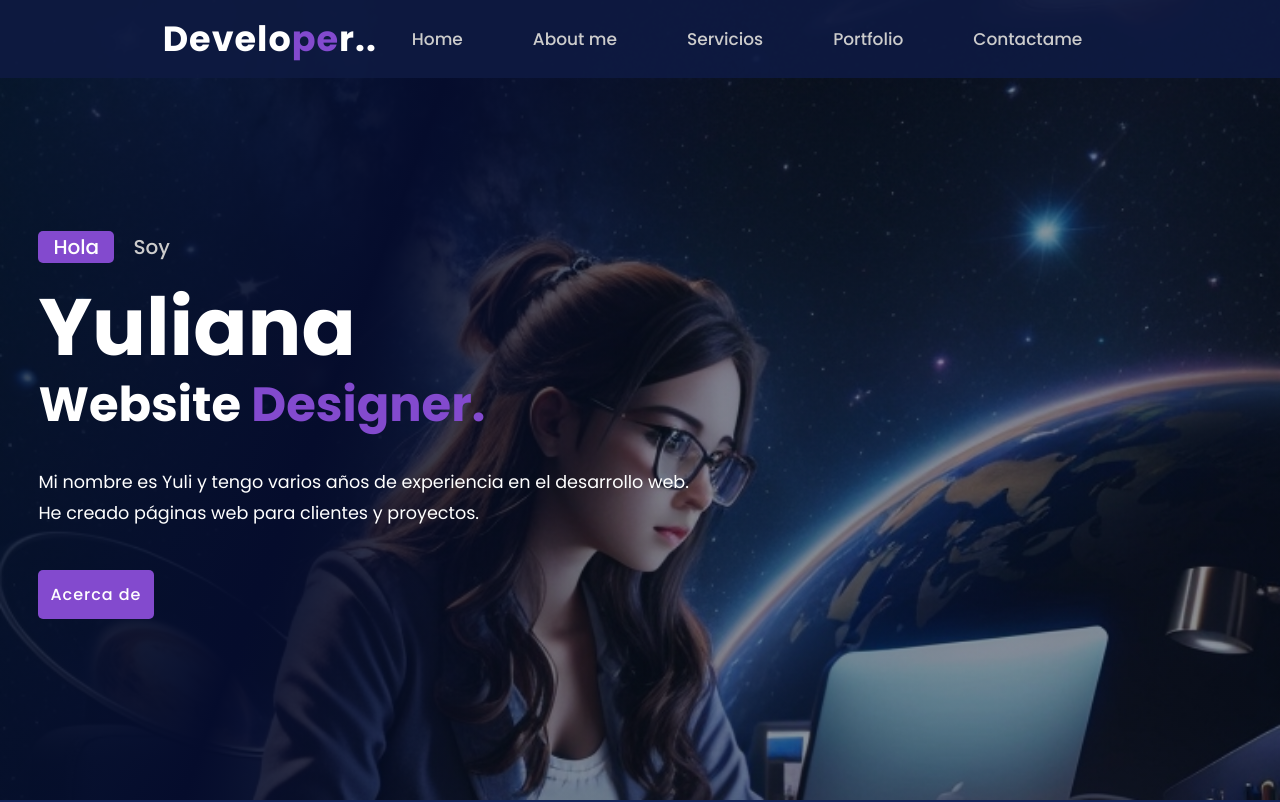
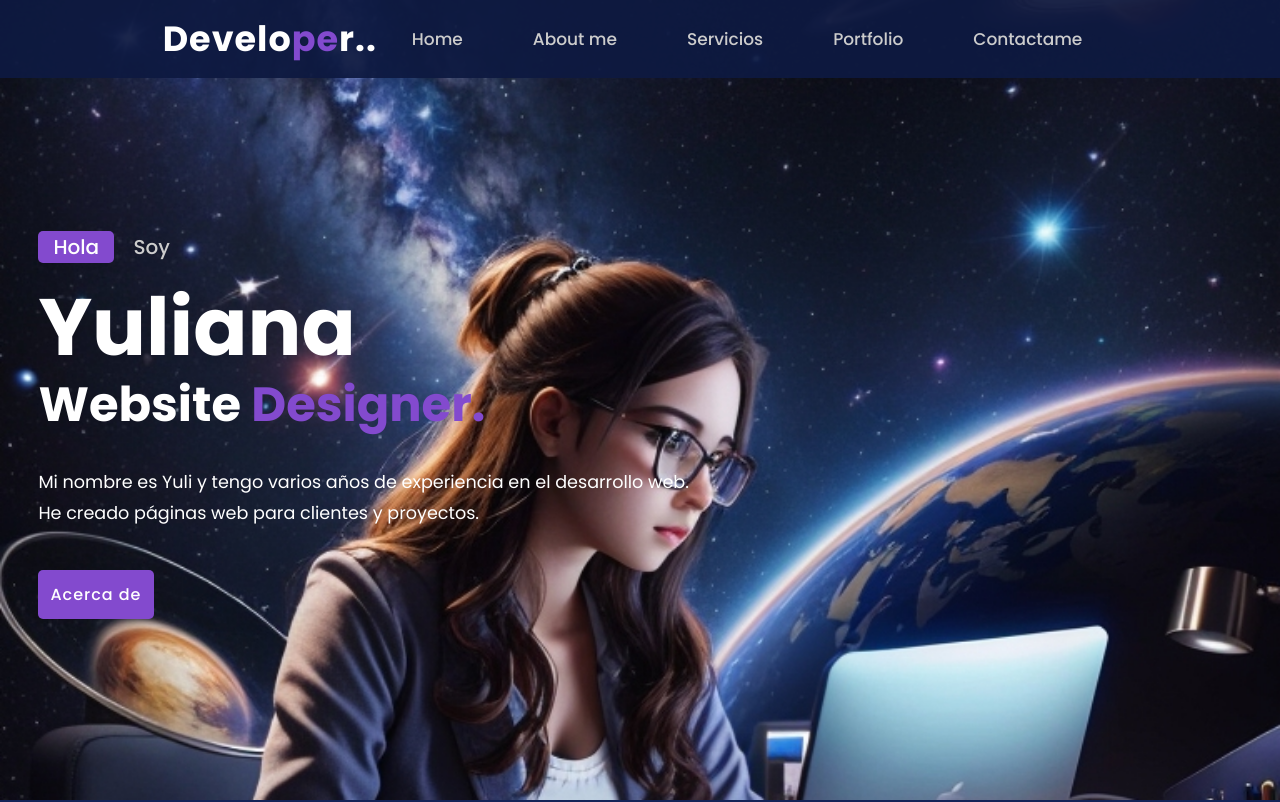
Before and after one commit to dojayuli/PortfolioTrabajoWork, a plain HTML site: page index.html in a window 1280 px wide. Shown: the top 802 px of the page. Drawn offline with nearby package versions, Linux system fonts and the light colour scheme.

Commit message:
tercer commit

```diff
--- a/css/style.css
+++ b/css/style.css
@@ -78,7 +78,7 @@ section{
     position: relative;
     height: 100vh;
     width: 100%;
-    background-image:linear-gradient( 290.1deg,  rgba(5, 19, 37, 0.459) 49.4%, rgb(5, 12, 44) 69.8%, rgba(4, 25, 51, 0.685) 98.2% ), url(/img/dreamYuli.jpg);
+    background-image: url(/img/dreamYuli.jpg), linear-gradient( 290.1deg,  rgba(5, 19, 37, 0.459) 49.4%, rgb(5, 12, 44) 69.8%, rgba(4, 25, 51, 0.685) 98.2% );
     background-size: cover;
     background-position: center;
     display: flex;
```
